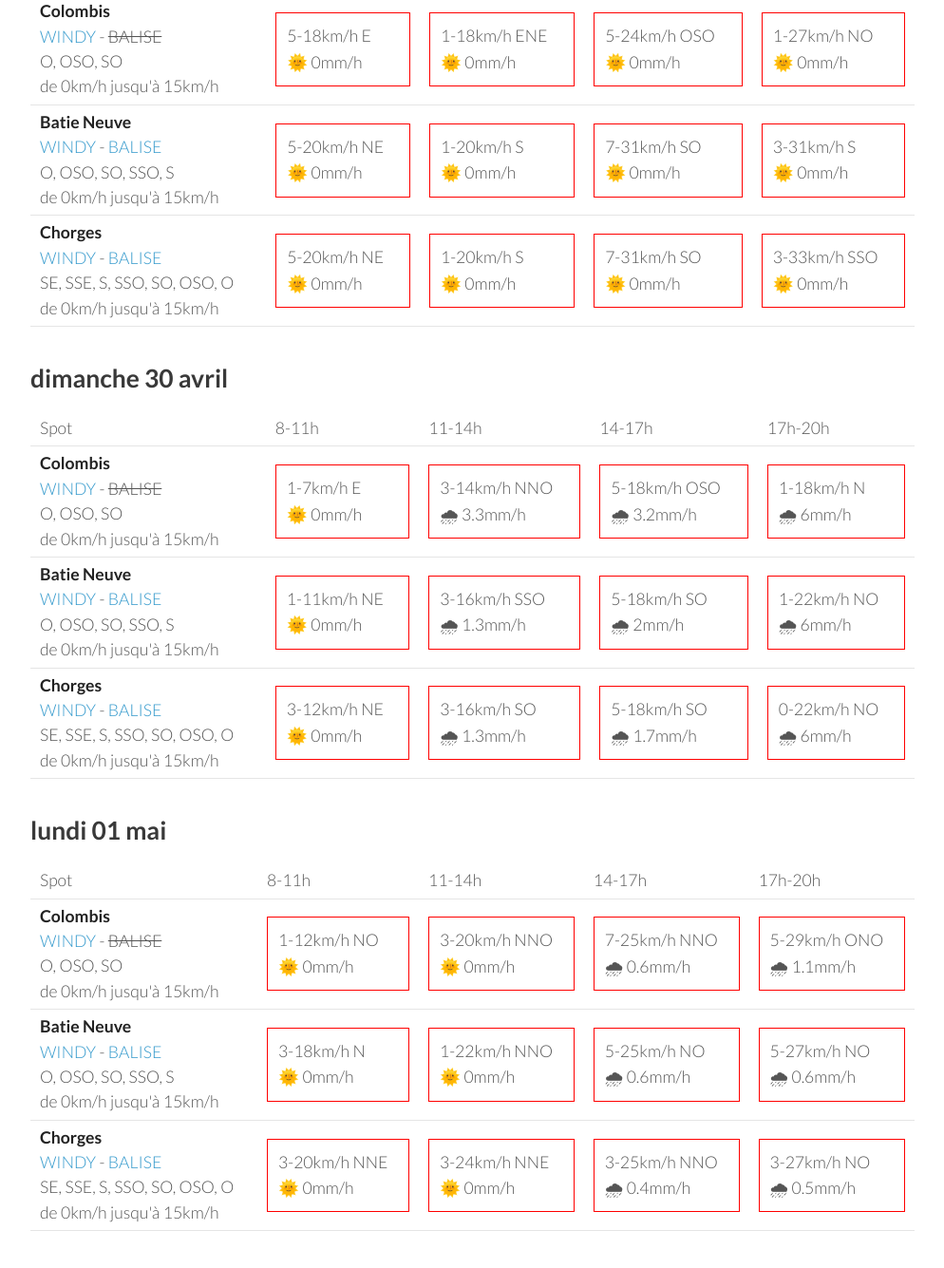
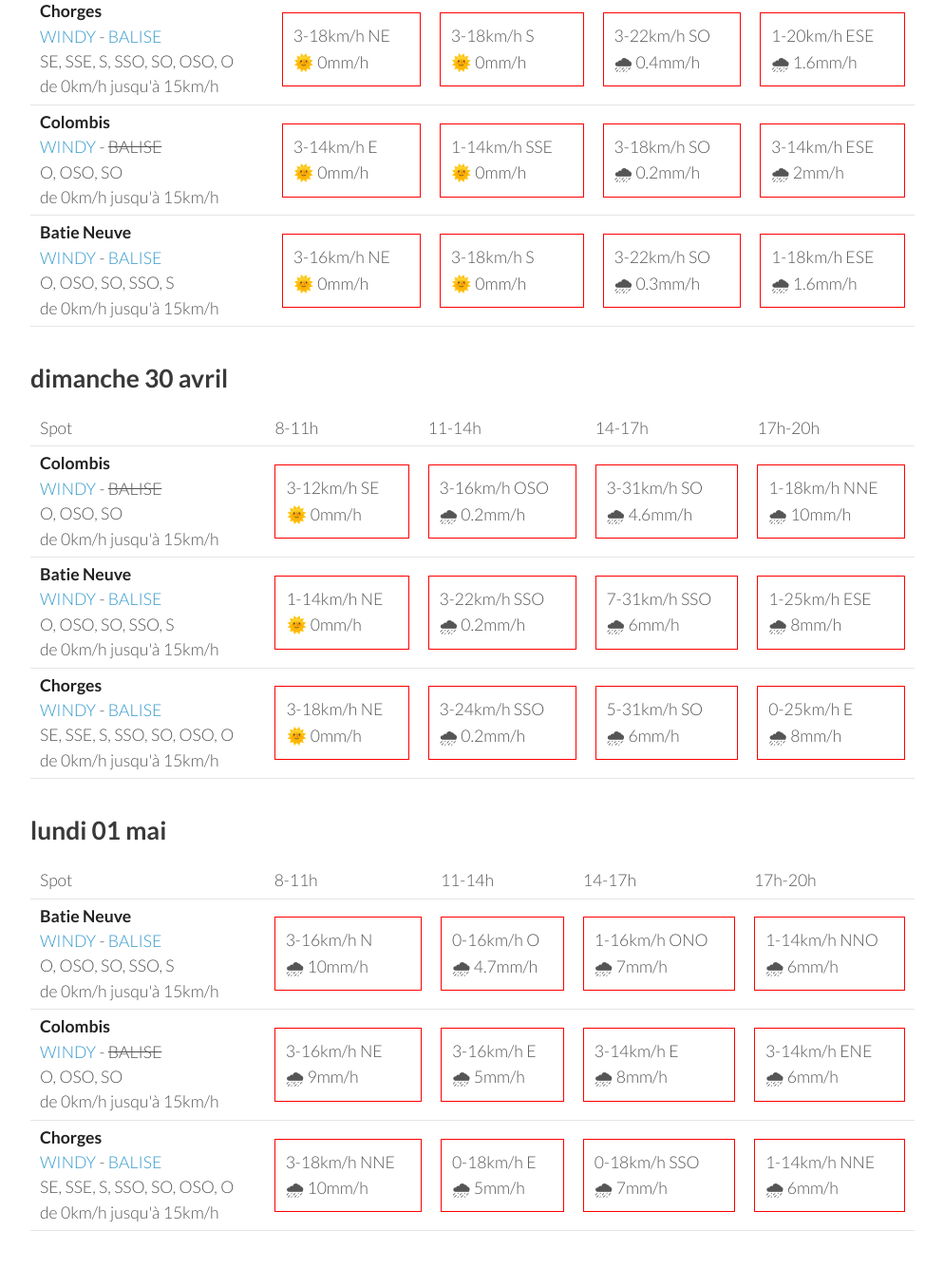
Before and after one commit to parapente-dans-le-nord/parapente-dans-le-nord.github.io, a Jekyll site: the page built from serre_poncon.markdown, in a window 1280 px wide and 1400 px high, scrolled down 1801 px. Shown: the top 1335 px of the window at 95% size, without its empty margins (26-1020 px from the left). Built offline with Jekyll 4.4.1, drawn with Linux system fonts in a browser that asks for light colours; some of the changed text lies outside the part shown.

Commit message:
update index.markdown

```diff
--- a/serre_poncon.markdown
+++ b/serre_poncon.markdown
@@ -22,30 +22,30 @@ page mise à jour le mercredi 26 avril 13:31
       <td>17h-20h</td>
     </tr>
 <tr>
+        <td><strong>Colombis</strong><br><a href="https://windy.com/44.494/6.216?44.559,6.262,10">WINDY</a> - <span class="no-balise"> BALISE </span><br> <span class="vent-favorable">O, OSO, SO</span><br><span class="force-vent">de 0km/h jusqu'à 15km/h</span> </td>
+
+            <td><div class="not-flyable"><p>0-0km/h NA</p><p>🌧️ 0mm/h</p></div></td>
+            <td><div class="not-flyable"><p>0-0km/h NA</p><p>🌧️ 0mm/h</p></div></td>
+            <td><div class="not-flyable"><p>0-0km/h NA</p><p>🌧️ 0mm/h</p></div></td>
+            <td><div class="not-flyable"><p>11-33km/h OSO</p><p>🌞 0mm/h</p></div></td>
+
+    </tr>
+<tr>
         <td><strong>Batie Neuve</strong><br><a href="https://windy.com/44.584/6.236?44.559,6.262,10,m:eTtagly">WINDY</a> - <span class=""><a href="https://www.openwindmap.org/PP554">BALISE</a> </span><br> <span class="vent-favorable">O, OSO, SO, SSO, S</span><br><span class="force-vent">de 0km/h jusqu'à 15km/h</span> </td>
 
             <td><div class="not-flyable"><p>0-0km/h NA</p><p>🌧️ 0mm/h</p></div></td>
-            <td><div class="flyable"><p>5-12km/h SSO</p><p>🌞 0mm/h</p></div></td>
-            <td><div class="not-flyable"><p>12-29km/h OSO</p><p>🌞 0mm/h</p></div></td>
-            <td><div class="not-flyable"><p>9-24km/h OSO</p><p>🌞 0mm/h</p></div></td>
+            <td><div class="not-flyable"><p>0-0km/h NA</p><p>🌧️ 0mm/h</p></div></td>
+            <td><div class="not-flyable"><p>0-0km/h NA</p><p>🌧️ 0mm/h</p></div></td>
+            <td><div class="not-flyable"><p>12-33km/h NNO</p><p>🌞 0mm/h</p></div></td>
 
     </tr>
 <tr>
         <td><strong>Chorges</strong><br><a href="https://windy.com/44.578/6.280?44.559,6.262,10">WINDY</a> - <span class=""><a href="https://www.openwindmap.org/PP554">BALISE</a> </span><br> <span class="vent-favorable">SE, SSE, S, SSO, SO, OSO, O</span><br><span class="force-vent">de 0km/h jusqu'à 15km/h</span> </td>
 
             <td><div class="not-flyable"><p>0-0km/h NA</p><p>🌧️ 0mm/h</p></div></td>
-            <td><div class="flyable"><p>5-11km/h SO</p><p>🌞 0mm/h</p></div></td>
-            <td><div class="not-flyable"><p>14-27km/h SO</p><p>🌞 0mm/h</p></div></td>
-            <td><div class="not-flyable"><p>11-27km/h SO</p><p>🌞 0mm/h</p></div></td>
-
-    </tr>
-<tr>
-        <td><strong>Colombis</strong><br><a href="https://windy.com/44.494/6.216?44.559,6.262,10">WINDY</a> - <span class="no-balise"> BALISE </span><br> <span class="vent-favorable">O, OSO, SO</span><br><span class="force-vent">de 0km/h jusqu'à 15km/h</span> </td>
-
             <td><div class="not-flyable"><p>0-0km/h NA</p><p>🌧️ 0mm/h</p></div></td>
-            <td><div class="not-flyable"><p>3-9km/h S</p><p>🌞 0mm/h</p></div></td>
-            <td><div class="not-flyable"><p>9-25km/h O</p><p>🌞 0mm/h</p></div></td>
-            <td><div class="not-flyable"><p>11-25km/h OSO</p><p>🌞 0mm/h</p></div></td>
+            <td><div class="not-flyable"><p>0-0km/h NA</p><p>🌧️ 0mm/h</p></div></td>
+            <td><div class="not-flyable"><p>11-29km/h NO</p><p>🌞 0mm/h</p></div></td>
 
     </tr>
 
@@ -69,28 +69,28 @@ page mise à jour le mercredi 26 avril 13:31
 
             <td><div class="not-flyable"><p>3-7km/h NNE</p><p>🌞 0mm/h</p></div></td>
             <td><div class="flyable"><p>5-14km/h SO</p><p>🌞 0mm/h</p></div></td>
-            <td><div class="not-flyable"><p>9-24km/h OSO</p><p>🌞 0mm/h</p></div></td>
-            <td><div class="not-flyable"><p>9-20km/h OSO</p><p>🌞 0mm/h</p></div></td>
+            <td><div class="not-flyable"><p>9-25km/h OSO</p><p>🌞 0mm/h</p></div></td>
+            <td><div class="not-flyable"><p>5-11km/h NO</p><p>🌧 1.4mm/h</p></div></td>
+
+
+    </tr>
+<tr>
+        <td><strong>Chorges</strong><br><a href="https://windy.com/44.578/6.280?44.559,6.262,10">WINDY</a> - <span class=""><a href="https://www.openwindmap.org/PP554">BALISE</a> </span><br> <span class="vent-favorable">SE, SSE, S, SSO, SO, OSO, O</span><br><span class="force-vent">de 0km/h jusqu'à 15km/h</span> </td>
+
+            <td><div class="not-flyable"><p>1-3km/h NNE</p><p>🌞 0mm/h</p></div></td>
+            <td><div class="flyable"><p>5-12km/h SSO</p><p>🌞 0mm/h</p></div></td>
+            <td><div class="not-flyable"><p>12-25km/h SO</p><p>🌞 0mm/h</p></div></td>
+            <td><div class="not-flyable"><p>5-16km/h O</p><p>🌧 1.8mm/h</p></div></td>
 
 
     </tr>
 <tr>
         <td><strong>Colombis</strong><br><a href="https://windy.com/44.494/6.216?44.559,6.262,10">WINDY</a> - <span class="no-balise"> BALISE </span><br> <span class="vent-favorable">O, OSO, SO</span><br><span class="force-vent">de 0km/h jusqu'à 15km/h</span> </td>
 
-            <td><div class="not-flyable"><p>7-18km/h NO</p><p>🌞 0mm/h</p></div></td>
-            <td><div class="flyable"><p>1-11km/h SO</p><p>🌞 0mm/h</p></div></td>
-            <td><div class="not-flyable"><p>9-24km/h OSO</p><p>🌞 0mm/h</p></div></td>
-            <td><div class="not-flyable"><p>12-33km/h OSO</p><p>🌞 0mm/h</p></div></td>
-
-
-    </tr>
-<tr>
-        <td><strong>Chorges</strong><br><a href="https://windy.com/44.578/6.280?44.559,6.262,10">WINDY</a> - <span class=""><a href="https://www.openwindmap.org/PP554">BALISE</a> </span><br> <span class="vent-favorable">SE, SSE, S, SSO, SO, OSO, O</span><br><span class="force-vent">de 0km/h jusqu'à 15km/h</span> </td>
-
-            <td><div class="not-flyable"><p>1-3km/h N</p><p>🌞 0mm/h</p></div></td>
-            <td><div class="flyable"><p>5-12km/h SO</p><p>🌞 0mm/h</p></div></td>
-            <td><div class="not-flyable"><p>11-24km/h SO</p><p>🌞 0mm/h</p></div></td>
-            <td><div class="not-flyable"><p>11-24km/h SO</p><p>🌞 0mm/h</p></div></td>
+            <td><div class="not-flyable"><p>5-18km/h NNO</p><p>🌞 0mm/h</p></div></td>
+            <td><div class="not-flyable"><p>3-11km/h SSO</p><p>🌞 0mm/h</p></div></td>
+            <td><div class="not-flyable"><p>9-25km/h OSO</p><p>🌞 0mm/h</p></div></td>
+            <td><div class="not-flyable"><p>7-29km/h O</p><p>🌞 0mm/h</p></div></td>
 
 
     </tr>
@@ -113,30 +113,30 @@ page mise à jour le mercredi 26 avril 13:31
 <tr>
         <td><strong>Colombis</strong><br><a href="https://windy.com/44.494/6.216?44.559,6.262,10">WINDY</a> - <span class="no-balise"> BALISE </span><br> <span class="vent-favorable">O, OSO, SO</span><br><span class="force-vent">de 0km/h jusqu'à 15km/h</span> </td>
 
-            <td><div class="not-flyable"><p>3-11km/h E</p><p>🌞 0mm/h</p></div></td>
+            <td><div class="not-flyable"><p>1-3km/h NO</p><p>🌞 0mm/h</p></div></td>
             <td><div class="not-flyable"><p>3-18km/h OSO</p><p>🌞 0mm/h</p></div></td>
-            <td><div class="not-flyable"><p>7-29km/h OSO</p><p>🌞 0mm/h</p></div></td>
-            <td><div class="not-flyable"><p>7-42km/h NNE</p><p>🌧 3mm/h</p></div></td>
+            <td><div class="not-flyable"><p>7-33km/h O</p><p>🌞 0mm/h</p></div></td>
+            <td><div class="not-flyable"><p>3-33km/h ONO</p><p>🌧 0.9mm/h</p></div></td>
 
 
     </tr>
 <tr>
         <td><strong>Batie Neuve</strong><br><a href="https://windy.com/44.584/6.236?44.559,6.262,10,m:eTtagly">WINDY</a> - <span class=""><a href="https://www.openwindmap.org/PP554">BALISE</a> </span><br> <span class="vent-favorable">O, OSO, SO, SSO, S</span><br><span class="force-vent">de 0km/h jusqu'à 15km/h</span> </td>
 
-            <td><div class="not-flyable"><p>1-12km/h NE</p><p>🌞 0mm/h</p></div></td>
-            <td><div class="not-flyable"><p>5-24km/h SO</p><p>🌞 0mm/h</p></div></td>
-            <td><div class="not-flyable"><p>9-35km/h SO</p><p>🌧 0.2mm/h</p></div></td>
-            <td><div class="not-flyable"><p>1-40km/h NE</p><p>🌧 3.9mm/h</p></div></td>
+            <td><div class="not-flyable"><p>3-7km/h NNE</p><p>🌞 0mm/h</p></div></td>
+            <td><div class="not-flyable"><p>5-25km/h SSO</p><p>🌞 0mm/h</p></div></td>
+            <td><div class="not-flyable"><p>7-37km/h OSO</p><p>🌧 0.3mm/h</p></div></td>
+            <td><div class="not-flyable"><p>3-35km/h OSO</p><p>🌧 4.4mm/h</p></div></td>
 
 
     </tr>
 <tr>
         <td><strong>Chorges</strong><br><a href="https://windy.com/44.578/6.280?44.559,6.262,10">WINDY</a> - <span class=""><a href="https://www.openwindmap.org/PP554">BALISE</a> </span><br> <span class="vent-favorable">SE, SSE, S, SSO, SO, OSO, O</span><br><span class="force-vent">de 0km/h jusqu'à 15km/h</span> </td>
 
-            <td><div class="not-flyable"><p>1-14km/h NE</p><p>🌞 0mm/h</p></div></td>
-            <td><div class="not-flyable"><p>5-24km/h SO</p><p>🌞 0mm/h</p></div></td>
-            <td><div class="not-flyable"><p>9-35km/h SO</p><p>🌧 0.2mm/h</p></div></td>
-            <td><div class="not-flyable"><p>1-42km/h NO</p><p>🌧 3.2mm/h</p></div></td>
+            <td><div class="not-flyable"><p>1-5km/h NE</p><p>🌞 0mm/h</p></div></td>
+            <td><div class="not-flyable"><p>5-25km/h SO</p><p>🌞 0mm/h</p></div></td>
+            <td><div class="not-flyable"><p>7-38km/h OSO</p><p>🌧 0.4mm/h</p></div></td>
+            <td><div class="not-flyable"><p>3-38km/h SO</p><p>🌧 4mm/h</p></div></td>
 
 
     </tr>
@@ -157,32 +157,32 @@ page mise à jour le mercredi 26 avril 13:31
       <td>17h-20h</td>
     </tr>
 <tr>
+        <td><strong>Chorges</strong><br><a href="https://windy.com/44.578/6.280?44.559,6.262,10">WINDY</a> - <span class=""><a href="https://www.openwindmap.org/PP554">BALISE</a> </span><br> <span class="vent-favorable">SE, SSE, S, SSO, SO, OSO, O</span><br><span class="force-vent">de 0km/h jusqu'à 15km/h</span> </td>
+
+            <td><div class="not-flyable"><p>3-18km/h NE</p><p>🌞 0mm/h</p></div></td>
+            <td><div class="not-flyable"><p>3-18km/h S</p><p>🌞 0mm/h</p></div></td>
+            <td><div class="not-flyable"><p>3-22km/h SO</p><p>🌧 0.4mm/h</p></div></td>
+            <td><div class="not-flyable"><p>1-20km/h ESE</p><p>🌧 1.6mm/h</p></div></td>
+
+
+    </tr>
+<tr>
         <td><strong>Colombis</strong><br><a href="https://windy.com/44.494/6.216?44.559,6.262,10">WINDY</a> - <span class="no-balise"> BALISE </span><br> <span class="vent-favorable">O, OSO, SO</span><br><span class="force-vent">de 0km/h jusqu'à 15km/h</span> </td>
 
-            <td><div class="not-flyable"><p>5-18km/h E</p><p>🌞 0mm/h</p></div></td>
-            <td><div class="not-flyable"><p>1-18km/h ENE</p><p>🌞 0mm/h</p></div></td>
-            <td><div class="not-flyable"><p>5-24km/h OSO</p><p>🌞 0mm/h</p></div></td>
-            <td><div class="not-flyable"><p>1-27km/h NO</p><p>🌞 0mm/h</p></div></td>
+            <td><div class="not-flyable"><p>3-14km/h E</p><p>🌞 0mm/h</p></div></td>
+            <td><div class="not-flyable"><p>1-14km/h SSE</p><p>🌞 0mm/h</p></div></td>
+            <td><div class="not-flyable"><p>3-18km/h SO</p><p>🌧 0.2mm/h</p></div></td>
+            <td><div class="not-flyable"><p>3-14km/h ESE</p><p>🌧 2mm/h</p></div></td>
 
 
     </tr>
 <tr>
         <td><strong>Batie Neuve</strong><br><a href="https://windy.com/44.584/6.236?44.559,6.262,10,m:eTtagly">WINDY</a> - <span class=""><a href="https://www.openwindmap.org/PP554">BALISE</a> </span><br> <span class="vent-favorable">O, OSO, SO, SSO, S</span><br><span class="force-vent">de 0km/h jusqu'à 15km/h</span> </td>
 
-            <td><div class="not-flyable"><p>5-20km/h NE</p><p>🌞 0mm/h</p></div></td>
-            <td><div class="not-flyable"><p>1-20km/h S</p><p>🌞 0mm/h</p></div></td>
-            <td><div class="not-flyable"><p>7-31km/h SO</p><p>🌞 0mm/h</p></div></td>
-            <td><div class="not-flyable"><p>3-31km/h S</p><p>🌞 0mm/h</p></div></td>
-
-
-    </tr>
-<tr>
-        <td><strong>Chorges</strong><br><a href="https://windy.com/44.578/6.280?44.559,6.262,10">WINDY</a> - <span class=""><a href="https://www.openwindmap.org/PP554">BALISE</a> </span><br> <span class="vent-favorable">SE, SSE, S, SSO, SO, OSO, O</span><br><span class="force-vent">de 0km/h jusqu'à 15km/h</span> </td>
-
-            <td><div class="not-flyable"><p>5-20km/h NE</p><p>🌞 0mm/h</p></div></td>
-            <td><div class="not-flyable"><p>1-20km/h S</p><p>🌞 0mm/h</p></div></td>
-            <td><div class="not-flyable"><p>7-31km/h SO</p><p>🌞 0mm/h</p></div></td>
-            <td><div class="not-flyable"><p>3-33km/h SSO</p><p>🌞 0mm/h</p></div></td>
+            <td><div class="not-flyable"><p>3-16km/h NE</p><p>🌞 0mm/h</p></div></td>
+            <td><div class="not-flyable"><p>3-18km/h S</p><p>🌞 0mm/h</p></div></td>
+            <td><div class="not-flyable"><p>3-22km/h SO</p><p>🌧 0.3mm/h</p></div></td>
+            <td><div class="not-flyable"><p>1-18km/h ESE</p><p>🌧 1.6mm/h</p></div></td>
 
 
     </tr>
@@ -205,30 +205,30 @@ page mise à jour le mercredi 26 avril 13:31
 <tr>
         <td><strong>Colombis</strong><br><a href="https://windy.com/44.494/6.216?44.559,6.262,10">WINDY</a> - <span class="no-balise"> BALISE </span><br> <span class="vent-favorable">O, OSO, SO</span><br><span class="force-vent">de 0km/h jusqu'à 15km/h</span> </td>
 
-            <td><div class="not-flyable"><p>1-7km/h E</p><p>🌞 0mm/h</p></div></td>
-            <td><div class="not-flyable"><p>3-14km/h NNO</p><p>🌧 3.3mm/h</p></div></td>
-            <td><div class="not-flyable"><p>5-18km/h OSO</p><p>🌧 3.2mm/h</p></div></td>
-            <td><div class="not-flyable"><p>1-18km/h N</p><p>🌧 6mm/h</p></div></td>
+            <td><div class="not-flyable"><p>3-12km/h SE</p><p>🌞 0mm/h</p></div></td>
+            <td><div class="not-flyable"><p>3-16km/h OSO</p><p>🌧 0.2mm/h</p></div></td>
+            <td><div class="not-flyable"><p>3-31km/h SO</p><p>🌧 4.6mm/h</p></div></td>
+            <td><div class="not-flyable"><p>1-18km/h NNE</p><p>🌧 10mm/h</p></div></td>
 
 
     </tr>
 <tr>
         <td><strong>Batie Neuve</strong><br><a href="https://windy.com/44.584/6.236?44.559,6.262,10,m:eTtagly">WINDY</a> - <span class=""><a href="https://www.openwindmap.org/PP554">BALISE</a> </span><br> <span class="vent-favorable">O, OSO, SO, SSO, S</span><br><span class="force-vent">de 0km/h jusqu'à 15km/h</span> </td>
 
-            <td><div class="not-flyable"><p>1-11km/h NE</p><p>🌞 0mm/h</p></div></td>
-            <td><div class="not-flyable"><p>3-16km/h SSO</p><p>🌧 1.3mm/h</p></div></td>
-            <td><div class="not-flyable"><p>5-18km/h SO</p><p>🌧 2mm/h</p></div></td>
-            <td><div class="not-flyable"><p>1-22km/h NO</p><p>🌧 6mm/h</p></div></td>
+            <td><div class="not-flyable"><p>1-14km/h NE</p><p>🌞 0mm/h</p></div></td>
+            <td><div class="not-flyable"><p>3-22km/h SSO</p><p>🌧 0.2mm/h</p></div></td>
+            <td><div class="not-flyable"><p>7-31km/h SSO</p><p>🌧 6mm/h</p></div></td>
+            <td><div class="not-flyable"><p>1-25km/h ESE</p><p>🌧 8mm/h</p></div></td>
 
 
     </tr>
 <tr>
         <td><strong>Chorges</strong><br><a href="https://windy.com/44.578/6.280?44.559,6.262,10">WINDY</a> - <span class=""><a href="https://www.openwindmap.org/PP554">BALISE</a> </span><br> <span class="vent-favorable">SE, SSE, S, SSO, SO, OSO, O</span><br><span class="force-vent">de 0km/h jusqu'à 15km/h</span> </td>
 
-            <td><div class="not-flyable"><p>3-12km/h NE</p><p>🌞 0mm/h</p></div></td>
-            <td><div class="not-flyable"><p>3-16km/h SO</p><p>🌧 1.3mm/h</p></div></td>
-            <td><div class="not-flyable"><p>5-18km/h SO</p><p>🌧 1.7mm/h</p></div></td>
-            <td><div class="not-flyable"><p>0-22km/h NO</p><p>🌧 6mm/h</p></div></td>
+            <td><div class="not-flyable"><p>3-18km/h NE</p><p>🌞 0mm/h</p></div></td>
+            <td><div class="not-flyable"><p>3-24km/h SSO</p><p>🌧 0.2mm/h</p></div></td>
+            <td><div class="not-flyable"><p>5-31km/h SO</p><p>🌧 6mm/h</p></div></td>
+            <td><div class="not-flyable"><p>0-25km/h E</p><p>🌧 8mm/h</p></div></td>
 
 
     </tr>
@@ -249,32 +249,32 @@ page mise à jour le mercredi 26 avril 13:31
       <td>17h-20h</td>
     </tr>
 <tr>
-        <td><strong>Colombis</strong><br><a href="https://windy.com/44.494/6.216?44.559,6.262,10">WINDY</a> - <span class="no-balise"> BALISE </span><br> <span class="vent-favorable">O, OSO, SO</span><br><span class="force-vent">de 0km/h jusqu'à 15km/h</span> </td>
+        <td><strong>Batie Neuve</strong><br><a href="https://windy.com/44.584/6.236?44.559,6.262,10,m:eTtagly">WINDY</a> - <span class=""><a href="https://www.openwindmap.org/PP554">BALISE</a> </span><br> <span class="vent-favorable">O, OSO, SO, SSO, S</span><br><span class="force-vent">de 0km/h jusqu'à 15km/h</span> </td>
 
-            <td><div class="not-flyable"><p>1-12km/h NO</p><p>🌞 0mm/h</p></div></td>
-            <td><div class="not-flyable"><p>3-20km/h NNO</p><p>🌞 0mm/h</p></div></td>
-            <td><div class="not-flyable"><p>7-25km/h NNO</p><p>🌧 0.6mm/h</p></div></td>
-            <td><div class="not-flyable"><p>5-29km/h ONO</p><p>🌧 1.1mm/h</p></div></td>
+            <td><div class="not-flyable"><p>3-16km/h N</p><p>🌧 10mm/h</p></div></td>
+            <td><div class="not-flyable"><p>0-16km/h O</p><p>🌧 4.7mm/h</p></div></td>
+            <td><div class="not-flyable"><p>1-16km/h ONO</p><p>🌧 7mm/h</p></div></td>
+            <td><div class="not-flyable"><p>1-14km/h NNO</p><p>🌧 6mm/h</p></div></td>
 
 
     </tr>
 <tr>
-        <td><strong>Batie Neuve</strong><br><a href="https://windy.com/44.584/6.236?44.559,6.262,10,m:eTtagly">WINDY</a> - <span class=""><a href="https://www.openwindmap.org/PP554">BALISE</a> </span><br> <span class="vent-favorable">O, OSO, SO, SSO, S</span><br><span class="force-vent">de 0km/h jusqu'à 15km/h</span> </td>
+        <td><strong>Colombis</strong><br><a href="https://windy.com/44.494/6.216?44.559,6.262,10">WINDY</a> - <span class="no-balise"> BALISE </span><br> <span class="vent-favorable">O, OSO, SO</span><br><span class="force-vent">de 0km/h jusqu'à 15km/h</span> </td>
 
-            <td><div class="not-flyable"><p>3-18km/h N</p><p>🌞 0mm/h</p></div></td>
-            <td><div class="not-flyable"><p>1-22km/h NNO</p><p>🌞 0mm/h</p></div></td>
-            <td><div class="not-flyable"><p>5-25km/h NO</p><p>🌧 0.6mm/h</p></div></td>
-            <td><div class="not-flyable"><p>5-27km/h NO</p><p>🌧 0.6mm/h</p></div></td>
+            <td><div class="not-flyable"><p>3-16km/h NE</p><p>🌧 9mm/h</p></div></td>
+            <td><div class="not-flyable"><p>3-16km/h E</p><p>🌧 5mm/h</p></div></td>
+            <td><div class="not-flyable"><p>3-14km/h E</p><p>🌧 8mm/h</p></div></td>
+            <td><div class="not-flyable"><p>3-14km/h ENE</p><p>🌧 6mm/h</p></div></td>
 
 
     </tr>
 <tr>
         <td><strong>Chorges</strong><br><a href="https://windy.com/44.578/6.280?44.559,6.262,10">WINDY</a> - <span class=""><a href="https://www.openwindmap.org/PP554">BALISE</a> </span><br> <span class="vent-favorable">SE, SSE, S, SSO, SO, OSO, O</span><br><span class="force-vent">de 0km/h jusqu'à 15km/h</span> </td>
 
-            <td><div class="not-flyable"><p>3-20km/h NNE</p><p>🌞 0mm/h</p></div></td>
-            <td><div class="not-flyable"><p>3-24km/h NNE</p><p>🌞 0mm/h</p></div></td>
-            <td><div class="not-flyable"><p>3-25km/h NNO</p><p>🌧 0.4mm/h</p></div></td>
-            <td><div class="not-flyable"><p>3-27km/h NO</p><p>🌧 0.5mm/h</p></div></td>
+            <td><div class="not-flyable"><p>3-18km/h NNE</p><p>🌧 10mm/h</p></div></td>
+            <td><div class="not-flyable"><p>0-18km/h E</p><p>🌧 5mm/h</p></div></td>
+            <td><div class="not-flyable"><p>0-18km/h SSO</p><p>🌧 7mm/h</p></div></td>
+            <td><div class="not-flyable"><p>1-14km/h NNE</p><p>🌧 6mm/h</p></div></td>
 
 
     </tr>
```
Also changed, not shown: other parts of serre_poncon.markdown (+1 -1 lines).
